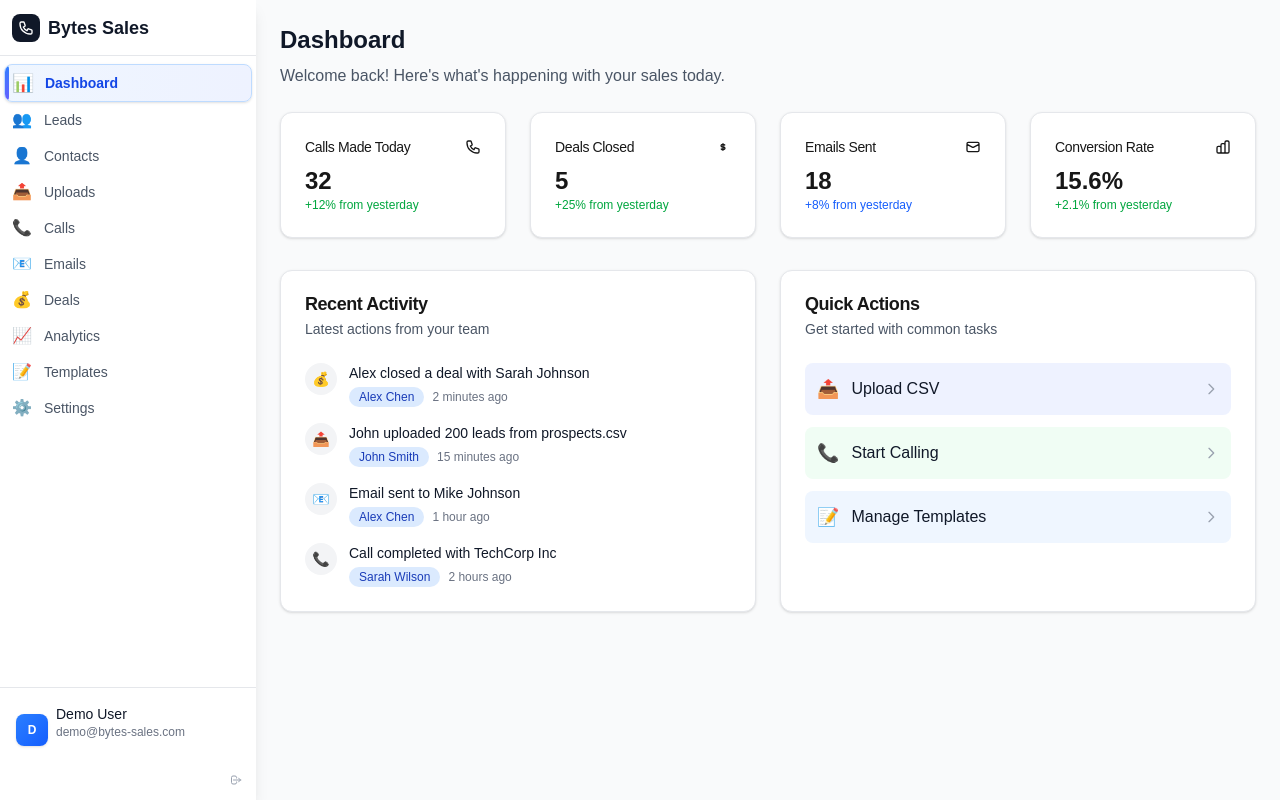
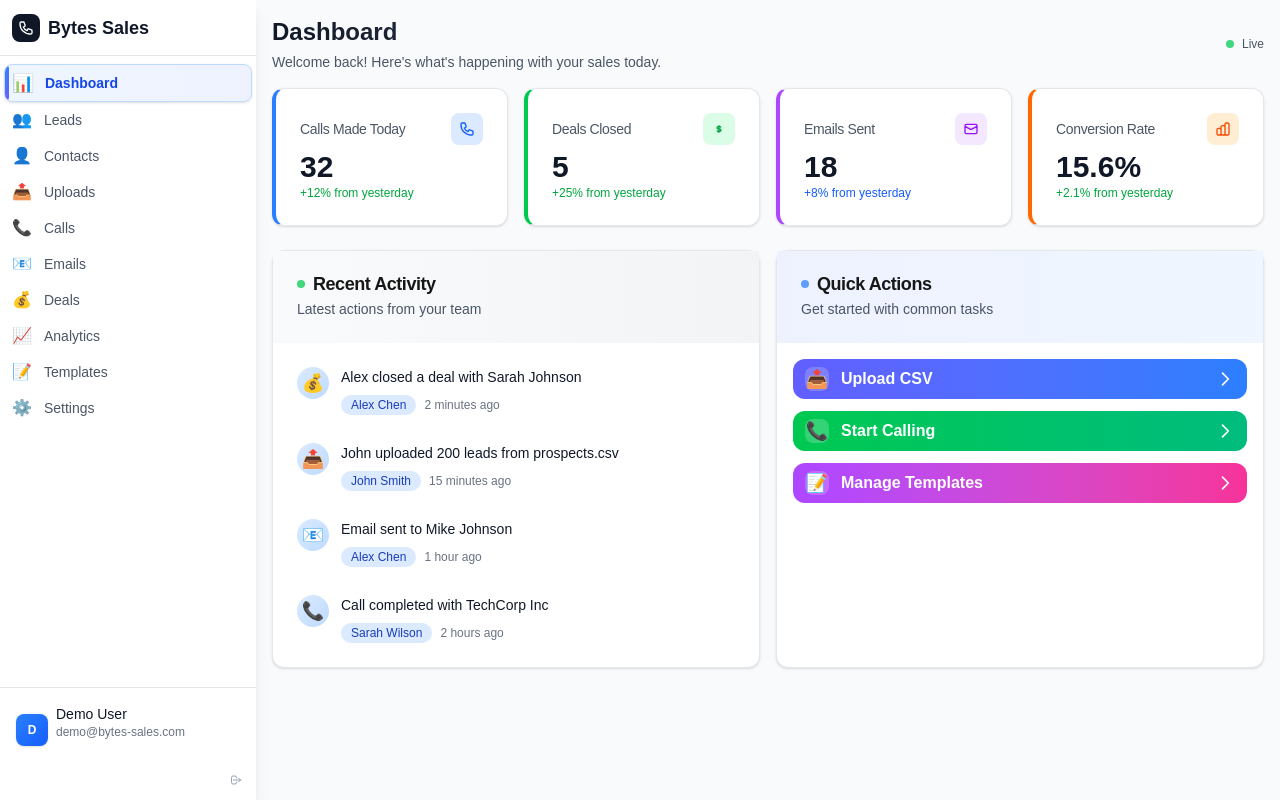
Before and after one commit to developer-bytespak/bytes-sales-frontend, a Next.js app: page /dashboard in a window 1280 px wide. Built offline with nearby package versions, Linux system fonts and the light colour scheme; no server answers.

Commit message:
dashboard improved

```diff
--- a/app/dashboard/page.tsx
+++ b/app/dashboard/page.tsx
@@ -1,6 +1,10 @@
+"use client";
+
+import { useState, useEffect } from "react";
 import { DashboardLayout } from "@/components/layout/dashboard-layout";
 import { Card, CardContent, CardDescription, CardHeader, CardTitle } from "@/components/ui/card";
 import { Badge } from "@/components/ui/badge";
+import { Button } from "@/components/ui/button";
 
 // Mock data - in real app this would come from API
 const metrics = {
@@ -49,90 +53,142 @@ const activityIcons = {
 };
 
 export default function DashboardPage() {
+  const [animatedMetrics, setAnimatedMetrics] = useState({
+    callsToday: 0,
+    dealsClosed: 0,
+    emailsSent: 0,
+    conversionRate: 0
+  });
+
+  const [isLoaded, setIsLoaded] = useState(false);
+
+  // Animate metrics on component mount
+  useEffect(() => {
+    const timer = setTimeout(() => {
+      setIsLoaded(true);
+      setAnimatedMetrics(metrics);
+    }, 100);
+
+    return () => clearTimeout(timer);
+  }, []);
+
   return (
     <DashboardLayout>
-      <div className="p-4 sm:p-6">
+      <div className="p-3 sm:p-4">
         {/* Header */}
-        <div className="mb-6">
-          <h1 className="text-2xl font-bold text-gray-900">Dashboard</h1>
-          <p className="text-gray-600 mt-2">Welcome back! Here's what's happening with your sales today.</p>
+        <div className="mb-4">
+          <div className="flex items-center justify-between">
+    <div>
+              <h1 className="text-2xl font-bold bg-gradient-to-r from-gray-900 to-gray-700 bg-clip-text text-transparent">
+                Dashboard
+              </h1>
+              <p className="text-gray-600 mt-1 text-sm">Welcome back! Here's what's happening with your sales today.</p>
+            </div>
+            <div className="flex items-center space-x-2">
+              <div className="w-2 h-2 bg-green-500 rounded-full animate-pulse"></div>
+              <span className="text-xs text-gray-600">Live</span>
+            </div>
+          </div>
         </div>
 
         {/* Metrics Grid */}
-        <div className="grid grid-cols-1 md:grid-cols-2 lg:grid-cols-4 gap-6 mb-8">
-          <Card>
-            <CardHeader className="flex flex-row items-center justify-between space-y-0 pb-2">
-              <CardTitle className="text-sm font-medium">Calls Made Today</CardTitle>
-              <svg className="h-4 w-4 text-muted-foreground" fill="none" stroke="currentColor" viewBox="0 0 24 24">
+        <div className="grid grid-cols-1 md:grid-cols-2 lg:grid-cols-4 gap-4 mb-6">
+          <Card className="group hover:shadow-xl hover:scale-105 transition-all duration-300 cursor-pointer border-l-4 border-l-blue-500 hover:border-l-blue-600">
+            <CardHeader className="flex flex-row items-center justify-between space-y-0 pb-1">
+              <CardTitle className="text-sm font-medium text-gray-600 group-hover:text-gray-900 transition-colors">Calls Made Today</CardTitle>
+              <div className="p-2 bg-blue-100 rounded-lg group-hover:bg-blue-200 transition-colors">
+                <svg className="h-4 w-4 text-blue-600" fill="none" stroke="currentColor" viewBox="0 0 24 24">
                   <path strokeLinecap="round" strokeLinejoin="round" strokeWidth={2} d="M3 5a2 2 0 012-2h3.28a1 1 0 01.948.684l1.498 4.493a1 1 0 01-.502 1.21l-2.257 1.13a11.042 11.042 0 005.516 5.516l1.13-2.257a1 1 0 011.21-.502l4.493 1.498a1 1 0 01.684.949V19a2 2 0 01-2 2h-1C9.716 21 3 14.284 3 6V5z" />
                 </svg>
+              </div>
             </CardHeader>
             <CardContent>
-              <div className="text-2xl font-bold">{metrics.callsToday}</div>
-              <p className="text-xs text-green-600">+12% from yesterday</p>
+              <div className="text-3xl font-bold text-gray-900 group-hover:text-blue-600 transition-colors">
+                {isLoaded ? animatedMetrics.callsToday : "..."}
+              </div>
+              <p className="text-xs text-green-600 font-medium">+12% from yesterday</p>
             </CardContent>
           </Card>
 
-          <Card>
-            <CardHeader className="flex flex-row items-center justify-between space-y-0 pb-2">
-              <CardTitle className="text-sm font-medium">Deals Closed</CardTitle>
-              <svg className="h-4 w-4 text-muted-foreground" fill="none" stroke="currentColor" viewBox="0 0 24 24">
+          <Card className="group hover:shadow-xl hover:scale-105 transition-all duration-300 cursor-pointer border-l-4 border-l-green-500 hover:border-l-green-600">
+            <CardHeader className="flex flex-row items-center justify-between space-y-0 pb-1">
+              <CardTitle className="text-sm font-medium text-gray-600 group-hover:text-gray-900 transition-colors">Deals Closed</CardTitle>
+              <div className="p-2 bg-green-100 rounded-lg group-hover:bg-green-200 transition-colors">
+                <svg className="h-4 w-4 text-green-600" fill="none" stroke="currentColor" viewBox="0 0 24 24">
                   <path strokeLinecap="round" strokeLinejoin="round" strokeWidth={2} d="M12 8c-1.657 0-3 .895-3 2s1.343 2 3 2 3 .895 3 2-1.343 2-3 2m0-8c1.11 0 2.08.402 2.599 1M12 8V7m0 1v8m0 0v1m0-1c-1.11 0-2.08-.402-2.599-1" />
                 </svg>
+              </div>
             </CardHeader>
             <CardContent>
-              <div className="text-2xl font-bold">{metrics.dealsClosed}</div>
-              <p className="text-xs text-green-600">+25% from yesterday</p>
+              <div className="text-3xl font-bold text-gray-900 group-hover:text-green-600 transition-colors">
+                {isLoaded ? animatedMetrics.dealsClosed : "..."}
+              </div>
+              <p className="text-xs text-green-600 font-medium">+25% from yesterday</p>
             </CardContent>
           </Card>
 
-          <Card>
-            <CardHeader className="flex flex-row items-center justify-between space-y-0 pb-2">
-              <CardTitle className="text-sm font-medium">Emails Sent</CardTitle>
-              <svg className="h-4 w-4 text-muted-foreground" fill="none" stroke="currentColor" viewBox="0 0 24 24">
+          <Card className="group hover:shadow-xl hover:scale-105 transition-all duration-300 cursor-pointer border-l-4 border-l-purple-500 hover:border-l-purple-600">
+            <CardHeader className="flex flex-row items-center justify-between space-y-0 pb-1">
+              <CardTitle className="text-sm font-medium text-gray-600 group-hover:text-gray-900 transition-colors">Emails Sent</CardTitle>
+              <div className="p-2 bg-purple-100 rounded-lg group-hover:bg-purple-200 transition-colors">
+                <svg className="h-4 w-4 text-purple-600" fill="none" stroke="currentColor" viewBox="0 0 24 24">
                   <path strokeLinecap="round" strokeLinejoin="round" strokeWidth={2} d="M3 8l7.89 4.26a2 2 0 002.22 0L21 8M5 19h14a2 2 0 002-2V7a2 2 0 00-2-2H5a2 2 0 00-2 2v10a2 2 0 002 2z" />
                 </svg>
+              </div>
             </CardHeader>
             <CardContent>
-              <div className="text-2xl font-bold">{metrics.emailsSent}</div>
-              <p className="text-xs text-blue-600">+8% from yesterday</p>
+              <div className="text-3xl font-bold text-gray-900 group-hover:text-purple-600 transition-colors">
+                {isLoaded ? animatedMetrics.emailsSent : "..."}
+              </div>
+              <p className="text-xs text-blue-600 font-medium">+8% from yesterday</p>
             </CardContent>
           </Card>
 
-          <Card>
-            <CardHeader className="flex flex-row items-center justify-between space-y-0 pb-2">
-              <CardTitle className="text-sm font-medium">Conversion Rate</CardTitle>
-              <svg className="h-4 w-4 text-muted-foreground" fill="none" stroke="currentColor" viewBox="0 0 24 24">
+          <Card className="group hover:shadow-xl hover:scale-105 transition-all duration-300 cursor-pointer border-l-4 border-l-orange-500 hover:border-l-orange-600">
+            <CardHeader className="flex flex-row items-center justify-between space-y-0 pb-1">
+              <CardTitle className="text-sm font-medium text-gray-600 group-hover:text-gray-900 transition-colors">Conversion Rate</CardTitle>
+              <div className="p-2 bg-orange-100 rounded-lg group-hover:bg-orange-200 transition-colors">
+                <svg className="h-4 w-4 text-orange-600" fill="none" stroke="currentColor" viewBox="0 0 24 24">
                   <path strokeLinecap="round" strokeLinejoin="round" strokeWidth={2} d="M9 19v-6a2 2 0 00-2-2H5a2 2 0 00-2 2v6a2 2 0 002 2h2a2 2 0 002-2zm0 0V9a2 2 0 012-2h2a2 2 0 012 2v10m-6 0a2 2 0 002 2h2a2 2 0 002-2m0 0V5a2 2 0 012-2h2a2 2 0 012 2v14a2 2 0 01-2 2h-2a2 2 0 01-2-2z" />
                 </svg>
+              </div>
             </CardHeader>
             <CardContent>
-              <div className="text-2xl font-bold">{metrics.conversionRate}%</div>
-              <p className="text-xs text-green-600">+2.1% from yesterday</p>
+              <div className="text-3xl font-bold text-gray-900 group-hover:text-orange-600 transition-colors">
+                {isLoaded ? animatedMetrics.conversionRate : "..."}%
+              </div>
+              <p className="text-xs text-green-600 font-medium">+2.1% from yesterday</p>
             </CardContent>
           </Card>
         </div>
 
         {/* Recent Activity */}
-        <div className="grid grid-cols-1 lg:grid-cols-2 gap-6">
-          <Card>
-            <CardHeader>
-              <CardTitle>Recent Activity</CardTitle>
+        <div className="grid grid-cols-1 lg:grid-cols-2 gap-4">
+          <Card className="hover:shadow-lg transition-all duration-300">
+            <CardHeader className="bg-gradient-to-r from-gray-50 to-gray-100">
+              <CardTitle className="flex items-center space-x-2">
+                <div className="w-2 h-2 bg-green-500 rounded-full animate-pulse"></div>
+                <span>Recent Activity</span>
+              </CardTitle>
               <CardDescription>Latest actions from your team</CardDescription>
             </CardHeader>
-            <CardContent>
-              <div className="space-y-4">
-                {recentActivity.map((activity) => (
-                  <div key={activity.id} className="flex items-start space-x-3">
+            <CardContent className="p-4">
+              <div className="space-y-3">
+                {recentActivity.map((activity, index) => (
+                  <div
+                    key={activity.id}
+                    className="flex items-start space-x-3 p-2 rounded-lg hover:bg-gray-50 transition-all duration-200 group"
+                    style={{ animationDelay: `${index * 100}ms` }}
+                  >
                     <div className="flex-shrink-0">
-                      <div className="w-8 h-8 bg-gray-100 rounded-full flex items-center justify-center">
-                        <span className="text-sm">{activityIcons[activity.type as keyof typeof activityIcons]}</span>
+                      <div className="w-8 h-8 bg-gradient-to-br from-blue-100 to-blue-200 rounded-full flex items-center justify-center group-hover:scale-110 transition-transform duration-200">
+                        <span className="text-lg">{activityIcons[activity.type as keyof typeof activityIcons]}</span>
                       </div>
                     </div>
                     <div className="flex-1 min-w-0">
-                      <p className="text-sm text-gray-900">{activity.description}</p>
-                      <div className="flex items-center space-x-2 mt-1">
-                        <Badge variant="info" className="text-xs">
+                      <p className="text-sm text-gray-900 font-medium group-hover:text-gray-700 transition-colors">{activity.description}</p>
+                      <div className="flex items-center space-x-2 mt-2">
+                        <Badge variant="info" className="text-xs bg-blue-100 text-blue-800 hover:bg-blue-200 transition-colors">
                           {activity.user}
                         </Badge>
                         <span className="text-xs text-gray-500">{activity.timestamp}</span>
@@ -144,42 +200,51 @@ export default function DashboardPage() {
             </CardContent>
           </Card>
 
-          <Card>
-            <CardHeader>
-              <CardTitle>Quick Actions</CardTitle>
+          <Card className="hover:shadow-lg transition-all duration-300">
+            <CardHeader className="bg-gradient-to-r from-indigo-50 to-blue-50">
+              <CardTitle className="flex items-center space-x-2">
+                <div className="w-2 h-2 bg-blue-500 rounded-full animate-pulse"></div>
+                <span>Quick Actions</span>
+              </CardTitle>
               <CardDescription>Get started with common tasks</CardDescription>
             </CardHeader>
-            <CardContent>
+            <CardContent className="p-4">
               <div className="space-y-3">
-                <button className="w-full flex items-center justify-between p-3 bg-indigo-50 hover:bg-indigo-100 rounded-lg transition-colors">
+                <Button className="w-full flex items-center justify-between p-3 bg-gradient-to-r from-indigo-500 to-blue-500 hover:from-indigo-600 hover:to-blue-600 text-white rounded-xl transition-all duration-300 hover:scale-105 hover:shadow-lg group">
                   <div className="flex items-center space-x-3">
+                    <div className="w-6 h-6 bg-white/20 rounded-lg flex items-center justify-center group-hover:bg-white/30 transition-colors">
                       <span className="text-lg">📤</span>
-                    <span className="font-medium text-gray-900">Upload CSV</span>
                     </div>
-                  <svg className="w-4 h-4 text-gray-400" fill="none" stroke="currentColor" viewBox="0 0 24 24">
+                    <span className="font-semibold">Upload CSV</span>
+                  </div>
+                  <svg className="w-5 h-5 group-hover:translate-x-1 transition-transform" fill="none" stroke="currentColor" viewBox="0 0 24 24">
                     <path strokeLinecap="round" strokeLinejoin="round" strokeWidth={2} d="M9 5l7 7-7 7" />
                   </svg>
-                </button>
+                </Button>
 
-                <button className="w-full flex items-center justify-between p-3 bg-green-50 hover:bg-green-100 rounded-lg transition-colors">
+                <Button className="w-full flex items-center justify-between p-3 bg-gradient-to-r from-green-500 to-emerald-500 hover:from-green-600 hover:to-emerald-600 text-white rounded-xl transition-all duration-300 hover:scale-105 hover:shadow-lg group">
                   <div className="flex items-center space-x-3">
+                    <div className="w-6 h-6 bg-white/20 rounded-lg flex items-center justify-center group-hover:bg-white/30 transition-colors">
                       <span className="text-lg">📞</span>
-                    <span className="font-medium text-gray-900">Start Calling</span>
                     </div>
-                  <svg className="w-4 h-4 text-gray-400" fill="none" stroke="currentColor" viewBox="0 0 24 24">
+                    <span className="font-semibold">Start Calling</span>
+                  </div>
+                  <svg className="w-5 h-5 group-hover:translate-x-1 transition-transform" fill="none" stroke="currentColor" viewBox="0 0 24 24">
                     <path strokeLinecap="round" strokeLinejoin="round" strokeWidth={2} d="M9 5l7 7-7 7" />
                   </svg>
-                </button>
+                </Button>
 
-                <button className="w-full flex items-center justify-between p-3 bg-blue-50 hover:bg-blue-100 rounded-lg transition-colors">
+                <Button className="w-full flex items-center justify-between p-3 bg-gradient-to-r from-purple-500 to-pink-500 hover:from-purple-600 hover:to-pink-600 text-white rounded-xl transition-all duration-300 hover:scale-105 hover:shadow-lg group">
                   <div className="flex items-center space-x-3">
+                    <div className="w-6 h-6 bg-white/20 rounded-lg flex items-center justify-center group-hover:bg-white/30 transition-colors">
                       <span className="text-lg">📝</span>
-                    <span className="font-medium text-gray-900">Manage Templates</span>
                     </div>
-                  <svg className="w-4 h-4 text-gray-400" fill="none" stroke="currentColor" viewBox="0 0 24 24">
+                    <span className="font-semibold">Manage Templates</span>
+                  </div>
+                  <svg className="w-5 h-5 group-hover:translate-x-1 transition-transform" fill="none" stroke="currentColor" viewBox="0 0 24 24">
                     <path strokeLinecap="round" strokeLinejoin="round" strokeWidth={2} d="M9 5l7 7-7 7" />
                   </svg>
-                </button>
+                </Button>
               </div>
             </CardContent>
           </Card>
```
Lines whose indentation alone changed are shown as unchanged.
